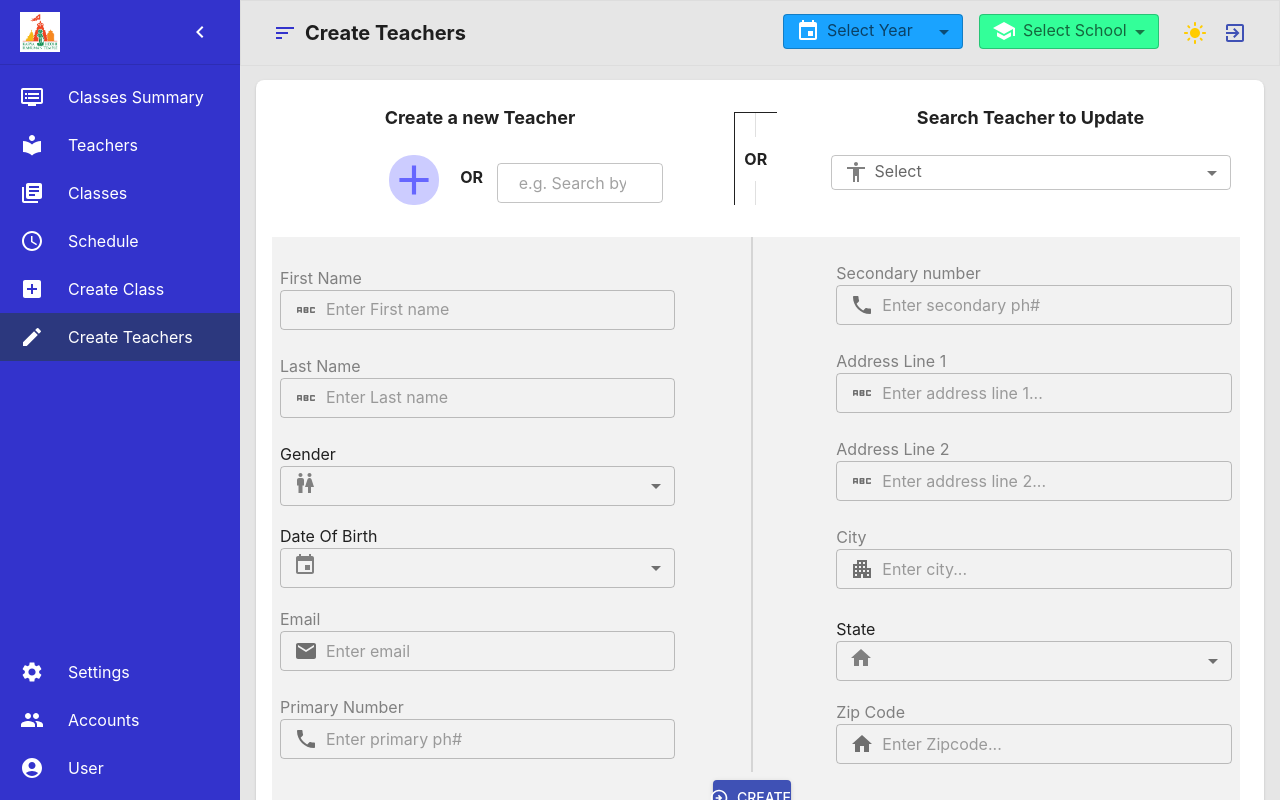
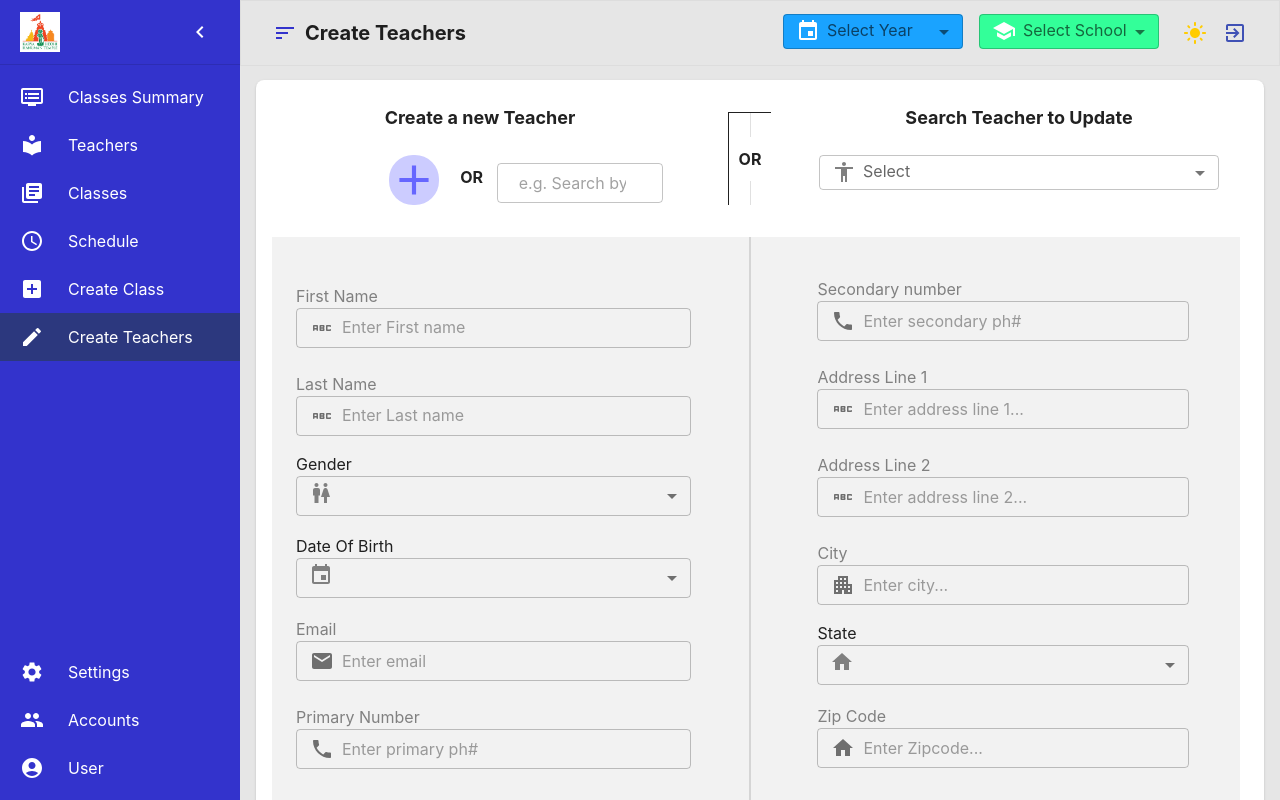
Before and after one commit to Pranavkotesh/Classes-Management-App, a React (Create React App) app in the folder web/classes-management/: page /createteachers in a window 1280 px wide. Built offline with nearby package versions, Linux system fonts and the light colour scheme.

Commit message:
-resolution fixes

```diff
--- a/web/classes-management/src/features/classessummary/ClassesSummary.jsx
+++ b/web/classes-management/src/features/classessummary/ClassesSummary.jsx
@@ -10,7 +10,7 @@ const ClassesSummary = () => {
   return (
     <AppLayout title="Classes Summary">
       <Grid container spacing={2}>
-        <BoxElement elementOne="Reports" elementTwo="Classes Summary" />
+        <BoxElement elementOne="Reports" elementTwo="Classes Summary" marginTop='3vh'/>
         <Grid item xs={12}>
           <Grid container spacing={1}>
             <Grid item xs={12}>
--- a/web/classes-management/src/features/createclass/CreateClass.jsx
+++ b/web/classes-management/src/features/createclass/CreateClass.jsx
@@ -182,7 +182,7 @@ const CreateClass = () => {
                     alignItems="center"
                     sx={{ marginTop: 3, backgroundColor: "#f2f2f2" }}
                   >
-                    <Grid item xs={12} sm={5}>
+                    <Grid item xs={12} sm={5} sx={{marginLeft:{xs:0,sm:2.8}}}>
                       <Box>
                         <Typography>Schedule</Typography>
                         <BasicSelect
@@ -280,7 +280,7 @@ const CreateClass = () => {
                       orientation="vertical"
                       variant="fullWidth"
                       flexItem
-                      sx={{ borderWidth: 1, mx: "7.8%" }}
+                      sx={{ borderWidth: 1, mx: "6%" }}
                     ></Divider>
                     <Grid item xs={12} sm={5}>
                       <AppTextInput
--- a/web/classes-management/src/features/createteachers/CreateTeachersMain.jsx
+++ b/web/classes-management/src/features/createteachers/CreateTeachersMain.jsx
@@ -42,7 +42,7 @@ const CreateTeachersMain = () => {
         <Grid item xs={12}>
           <AppCard minHeight={690}>
             <Grid container spacing={0}>
-              <Grid item xs={12} sm={12} md={5}>
+              <Grid item xs={12} sm={12} md={12} lg={5}>
                 <Box textAlign="center">
                   <Typography sx={{ fontSize: 18, fontWeight: "bold" }}>
                     Create a new Teacher
@@ -71,7 +71,7 @@ const CreateTeachersMain = () => {
                         mx: {
                           xs: "1%",
                           sm: "1%",
-                          md: "1%",
+                          md: "4%",
                           lg: "1%",
                           xl: "2%",
                         },
@@ -99,8 +99,8 @@ const CreateTeachersMain = () => {
                 sx={{
                   borderWidth: 1,
                   color: "#black",
-                  mx: { md: "4.5%", lg: "5.6%", xl: "6.2%" },
-                  display: { xs: "none", sm: "none", md: "flex" },
+                  mx: { md: "6%", lg: "5%"},
+                  display: { xs: "none", sm: "none", md: "none",lg:"flex" },
                 }}
               >
                 OR
@@ -110,8 +110,9 @@ const CreateTeachersMain = () => {
                 item
                 xs={12}
                 sm={12}
-                md={5}
-                sx={{ marginTop: { xs: 2, sm: 2, md: 0 } }}
+                md={12}
+                lg={5}
+                sx={{ marginTop: { xs: 2, sm: 2, md:4,lg:0}}}
               >
                 <Box textAlign="center">
                   <Typography
@@ -218,7 +219,7 @@ const CreateTeachersMain = () => {
                     alignItems="center"
                     sx={{ marginTop: 3, backgroundColor: "#f2f2f2" }}
                   >
-                    <Grid item xs={12} sm={5}>
+                    <Grid item xs={12} sm={5} sx={{marginLeft:{xs:0,sm:2}}}>
                       <AppTextInput
                         name="firstName"
                         label="First Name"
@@ -244,7 +245,7 @@ const CreateTeachersMain = () => {
                         errorText={
                           errors.lastName && touched.lastName && errors.lastName
                         }
-                        sx={{ marginBottom: 2 }}
+                        sx={{ marginBottom: 1 }}
                       />
                       <Box>
                         <Typography>Gender</Typography>
@@ -311,9 +312,9 @@ const CreateTeachersMain = () => {
                       orientation="vertical"
                       variant="fullWidth"
                       flexItem
-                      sx={{ borderWidth: 1, mx: "7.8%" }}
+                      sx={{ borderWidth: 1, mx: "6%" }}
                     ></Divider>
-                    <Grid item xs={12} sm={5}>
+                    <Grid item xs={12} sm={5} sx={{padding:3,marginTop:2}}>
                       <AppTextInput
                         name="secondaryNo"
                         label="Secondary number"
@@ -355,7 +356,7 @@ const CreateTeachersMain = () => {
                         icon={<ApartmentIcon />}
                         value={values.city}
                         errorText={errors.city && touched.city && errors.city}
-                        sx={{ marginBottom: 2.5 }}
+                        sx={{ marginBottom: 1 }}
                       />
                       <Box>
                         <Typography>State</Typography>
--- a/web/classes-management/src/shared/components/app-box-component/AppBoxComponent.jsx
+++ b/web/classes-management/src/shared/components/app-box-component/AppBoxComponent.jsx
@@ -4,11 +4,11 @@ import { Typography } from "@mui/material";
 import { makeStyles } from "@mui/styles";
 import Grid from "@mui/material/Grid";
 
-function BoxElement({ elementOne, elementTwo, elementThree }) {
+function BoxElement({ elementOne, elementTwo, elementThree,marginTop }) {
   const classes = useStyles();
   return (
-    <Grid container spacing={1}>
-      <Grid item xs={0} sx={{ marginLeft: 3 }}>
+    <Grid container spacing={1} sx={{marginTop:marginTop }}>
+      <Grid item xs={0} sx={{ marginLeft: 3}}>
         <IconButton>
           <HomeIcon className={classes.icon} fontSize="18" />
         </IconButton>
```
